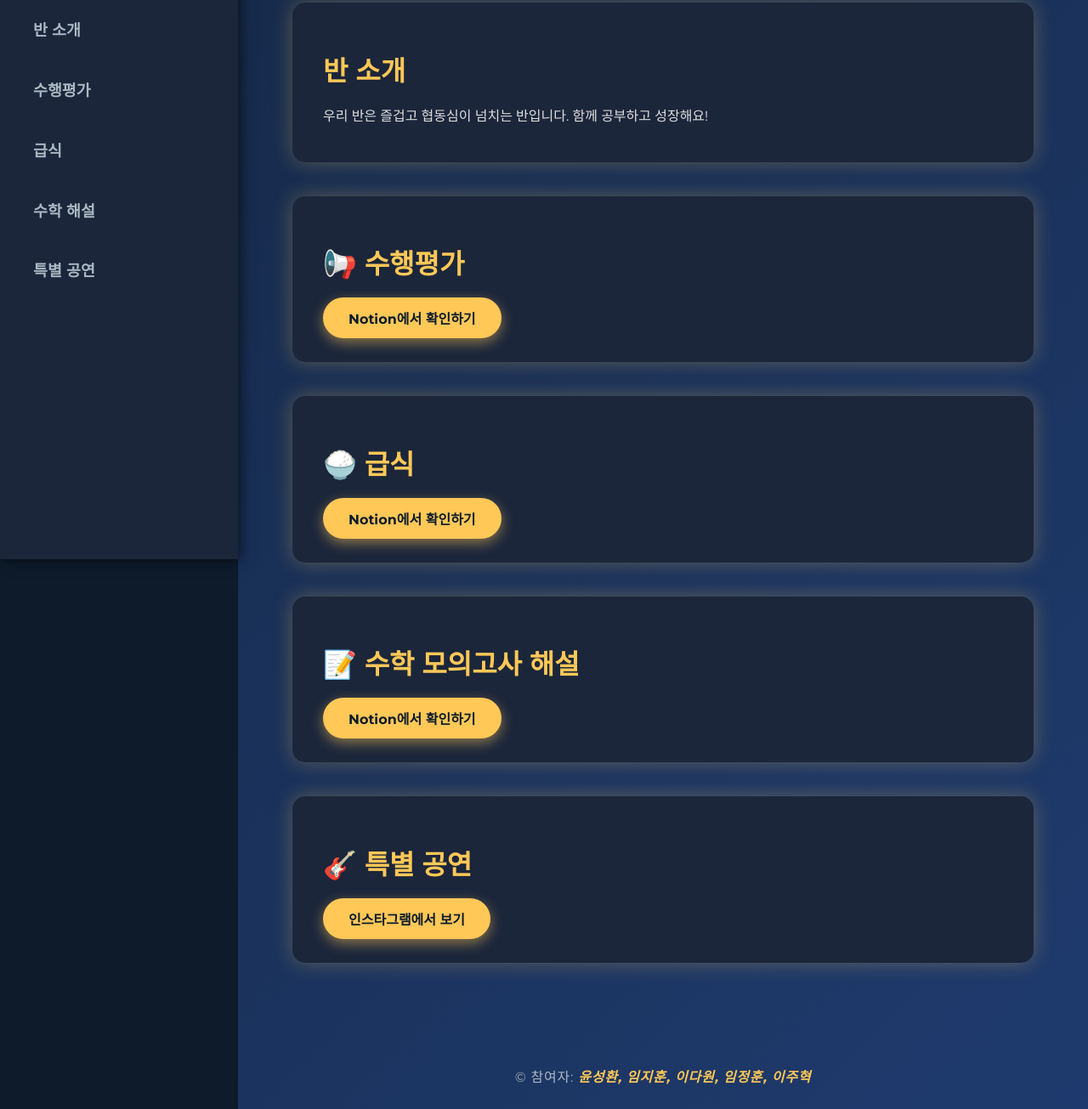
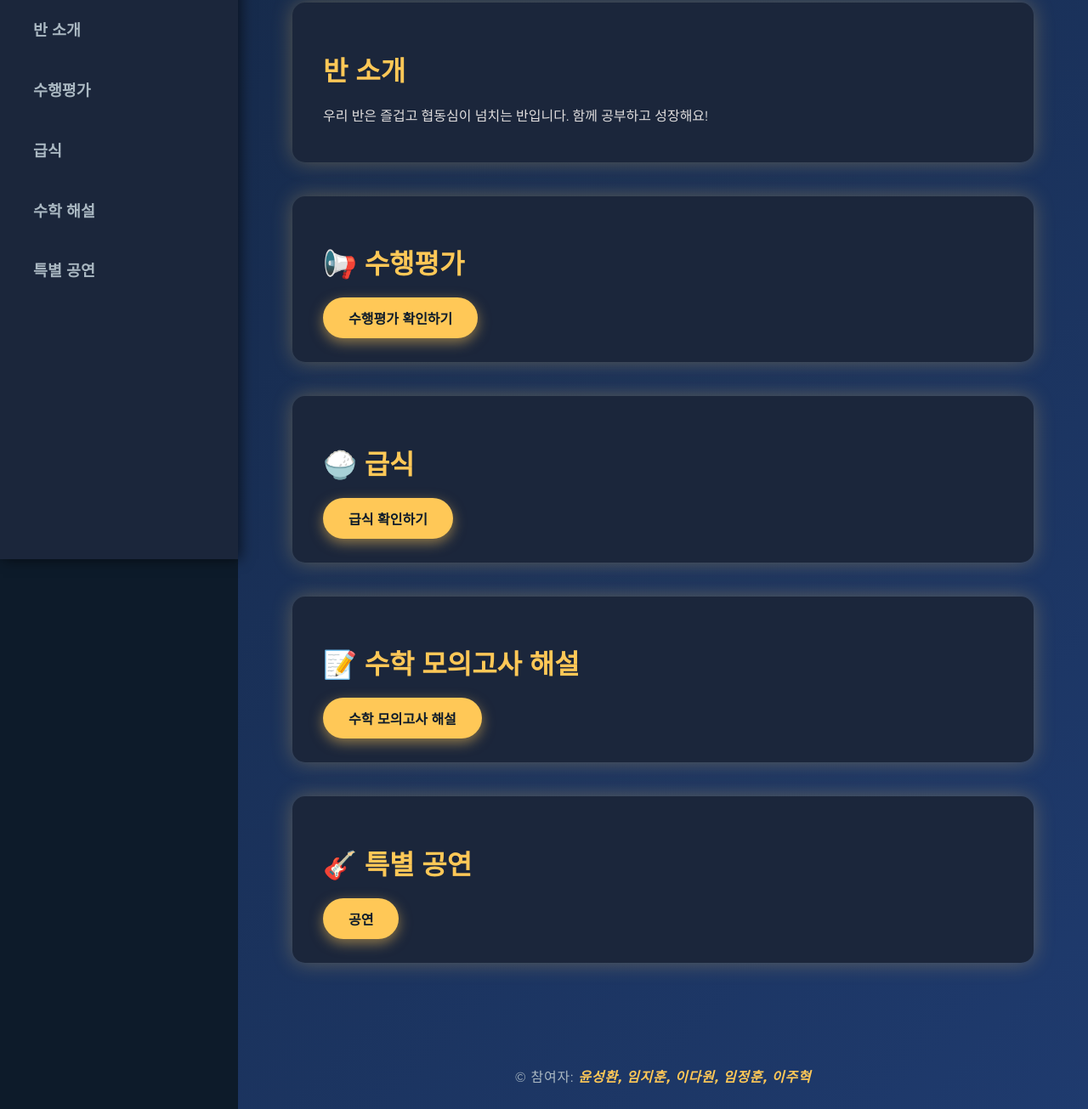
Before and after one commit to yunseounghwan0921/yunseounghwan, a plain HTML site: page site.html in a window 1280 px wide. Shown: the part 142-1447 px from the top of the page at 85% size. Drawn offline with Linux system fonts and the light colour scheme.

Commit message:
Add files via upload

```diff
--- a/site.html
+++ b/site.html
@@ -39,22 +39,22 @@
 
     <section id="notice" class="content-section">
       <h2>📢 수행평가</h2>
-      <a href="https://www.notion.so/2025245babcf8081bc65c271014cd7b0" target="_blank" rel="noopener noreferrer" class="btn-link">Notion에서 확인하기</a>
+      <a href="https://www.notion.so/2025245babcf8081bc65c271014cd7b0" target="_blank" rel="noopener noreferrer" class="btn-link">수행평가 확인하기</a>
     </section>
 
     <section id="meal" class="content-section">
       <h2>🍚 급식</h2>
-      <a href="https://www.notion.so/2045245babcf8003a42af43db4b470f4" target="_blank" rel="noopener noreferrer" class="btn-link">Notion에서 확인하기</a>
+      <a href="https://school.koreacharts.com/school/meals/B000023202/contents.html" target="_blank" rel="noopener noreferrer" class="btn-link">급식 확인하기</a>
     </section>
 
     <section id="math" class="content-section">
       <h2>📝 수학 모의고사 해설</h2>
-      <a href="https://www.notion.so/22d5245babcf8047a264d2c297180ac5?source=copy_link" target="_blank" rel="noopener noreferrer" class="btn-link">Notion에서 확인하기</a>
+      <a href="https://www.notion.so/22d5245babcf8047a264d2c297180ac5?source=copy_link" target="_blank" rel="noopener noreferrer" class="btn-link">수학 모의고사 해설</a>
     </section>
 
     <section id="performance" class="content-section">
       <h2>🎸 특별 공연</h2>
-      <a href="https://www.instagram.com/reel/DKzvUDLTylS/?igsh=dXB0NXdyZmdrcDBj" target="_blank" rel="noopener noreferrer" class="btn-link">인스타그램에서 보기</a>
+      <a href="https://www.instagram.com/reel/DKzvUDLTylS/?igsh=dXB0NXdyZmdrcDBj" target="_blank" rel="noopener noreferrer" class="btn-link">공연</a>
     </section>
 
     <footer class="footer">
```
